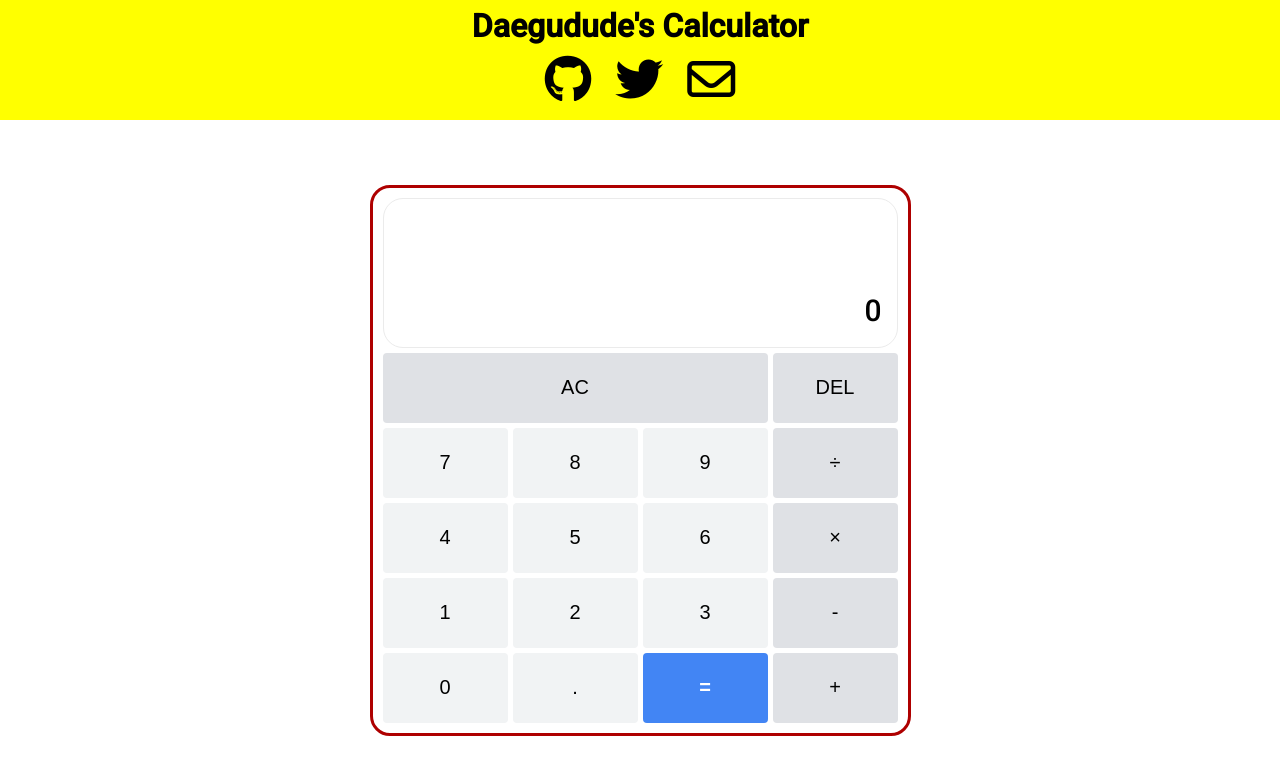
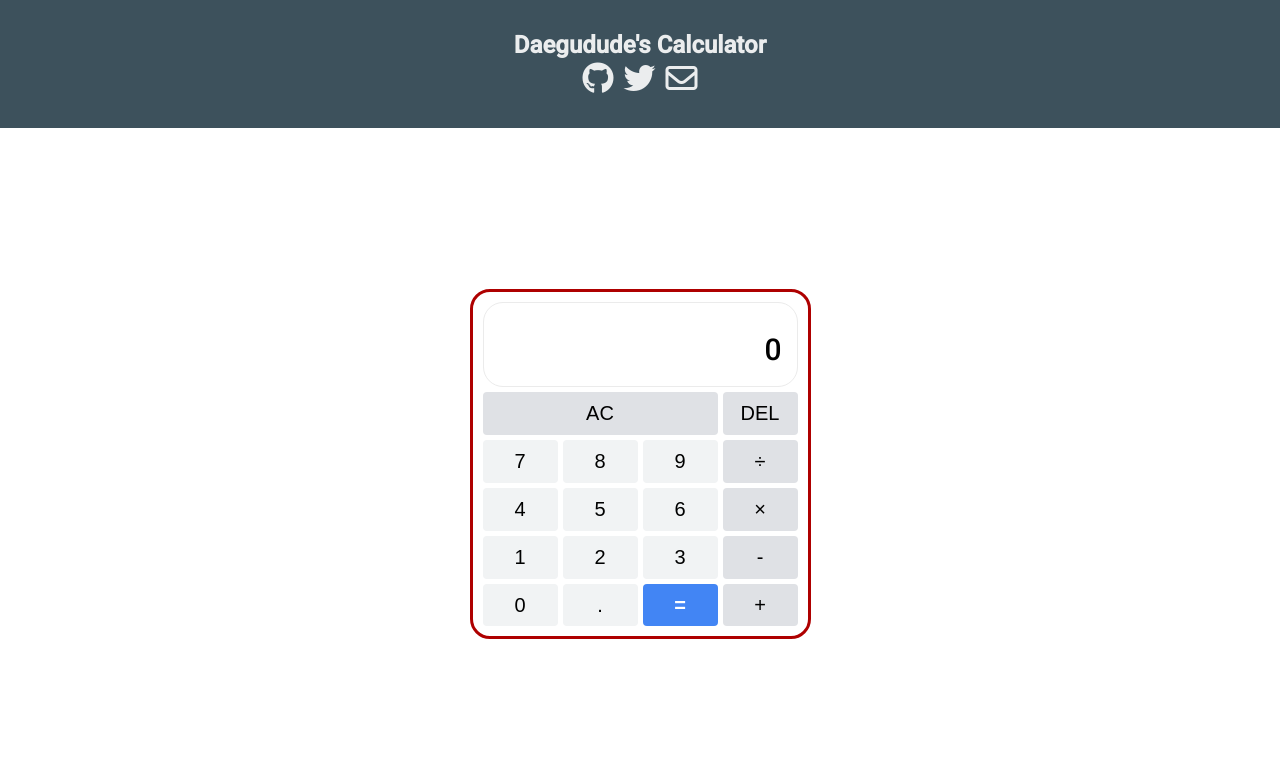
Before and after one commit to DaeguDude/calculator-redo, a plain HTML site: page index.html in a window 1280 px wide. Drawn offline with Linux system fonts and the light colour scheme.

Commit message:
media query done

```diff
--- a/index.html
+++ b/index.html
@@ -14,14 +14,14 @@
       <div id="header-first-row"><h1>Daegudude's Calculator</h1></div>
       <div id="header-second-row">
         <a href="https://github.com/DaeguDude">
-          <i class="fab fa-github fa-3x"></i>
+          <i class="fab fa-github"></i>
         </a>
 
         <a href="https://twitter.com/Daegudude_Kim">
-          <i class="fab fa-twitter fa-3x"></i>
+          <i class="fab fa-twitter"></i>
         </a>
         <a href="mailto:k3hppk@gmail.com">
-          <i class="far fa-envelope fa-3x"></i>
+          <i class="far fa-envelope"></i>
         </a>
       </div>
     </div>
--- a/script.js
+++ b/script.js
@@ -83,7 +83,11 @@ function populateDisplay(value) {
    * if the text is overflowing, change the text direction to make
    * new numbers to push old numbers
    */
-  if(currentNum.length >= 29) {
+  let displayWidth = display.clientWidth;
+  let numberSectionWidth = numberSection.clientWidth;
+  let isTextOverflowing = (displayWidth - 25 <= numberSectionWidth);
+
+  if(isTextOverflowing === true) {
     numberSection.style.direction = 'rtl';
   } else {
     numberSection.style.direction = 'ltr';
@@ -223,7 +227,7 @@ function executeEqual() {
   if(currentNum != '' && operator != '') {
     // If user is trying to divide by 0
     if(operator === '÷' && Number(currentNum) === 0) {
-      displayVale = 'Error';
+      displayValue = 'Error';
       populateDisplay(displayValue);
 
       // starts fresh
@@ -241,6 +245,7 @@ function executeEqual() {
       // This makes sure after answer is shown, when user clicks
       // another number button, they start clean(new numbers).
       currentNum = '';
+
     }
   } else {
     populateDisplay(displayValue);
--- a/style.css
+++ b/style.css
@@ -25,8 +25,10 @@ a {
 }
 
 #header {
-  background: yellow;
+  background: #3d515c;
+  color: #ebedee;
   min-height: 100px;
+  padding: 10px;
   flex: 1.5 1 0;
 
   display: flex;
@@ -35,7 +37,9 @@ a {
   align-items: center;
 }
 
-i {
+.fab,
+.far {
+  font-size: 3em;
   margin: 10px;
 }
 
@@ -45,6 +49,8 @@ i {
   display: flex;
   justify-content: center;
   align-items: center;
+
+  padding: 30px;
 }
 
 #grid-container {
@@ -255,3 +261,26 @@ i {
   grid-row: 2;
   grid-column: 4;
 }
+
+@media only screen and (max-height: 800px) {
+  /* Change the calculator size */
+  #grid-container {
+    min-width: 300px;
+    min-height: 300px;
+
+    grid-template-columns: repeat(4, 75px);
+    grid-template-rows: 85.7px repeat(5, 42.85px);
+  }
+
+  /* change the size of header title */
+  #header-first-row h1 {
+    font-size: 1.5em;
+  }
+
+  .fab,
+  .far {
+    font-size: 2em;
+    margin: 3px;
+  }
+
+}
```
Also changed, not shown: 1 other file.
